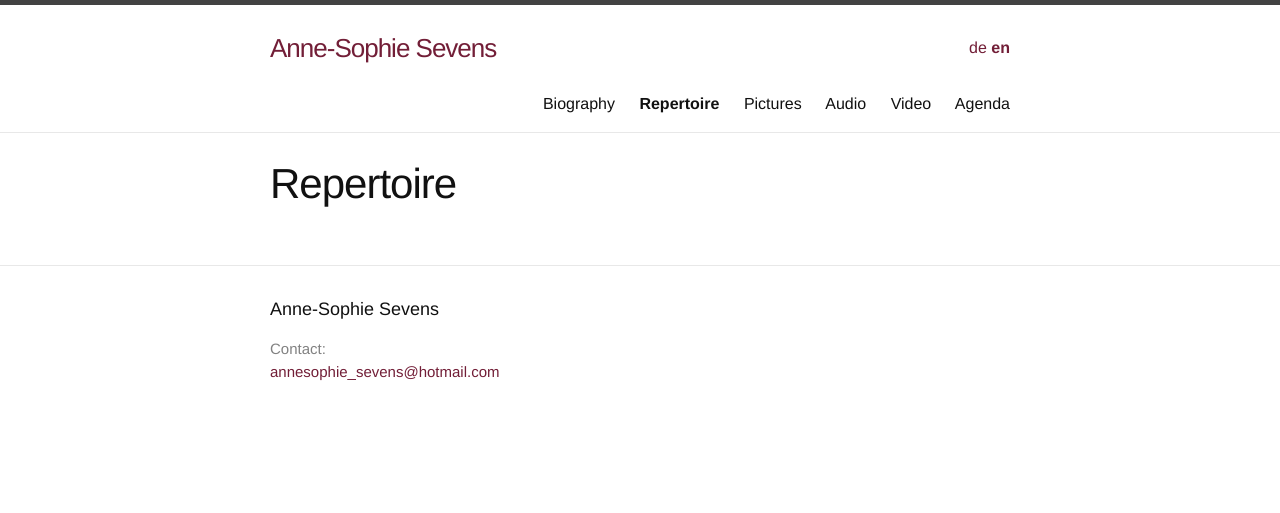
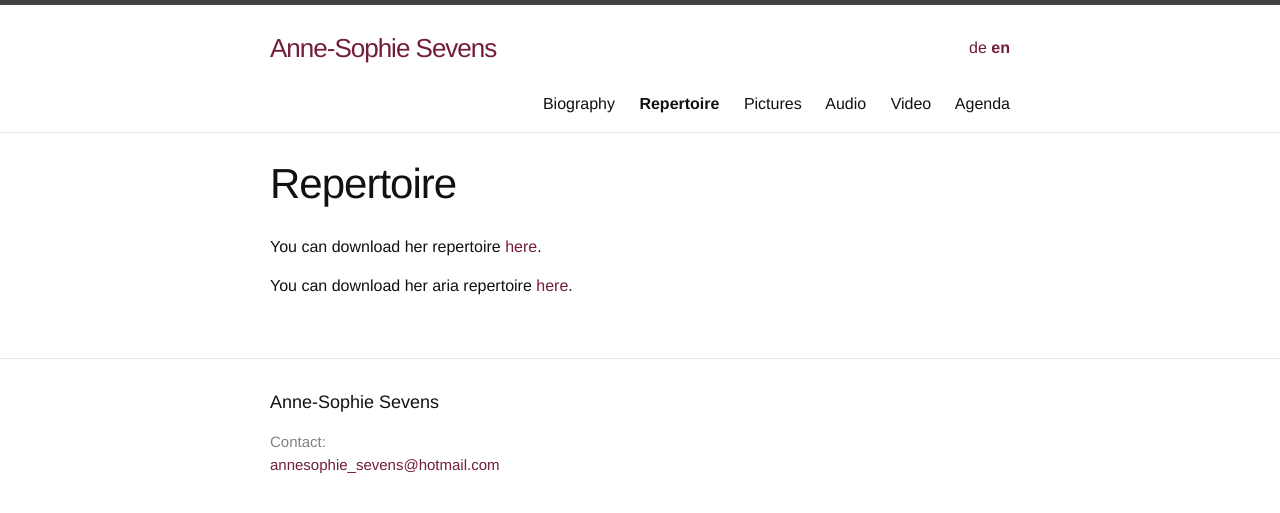
Before and after one commit to annesophie-sevens/annesophie-sevens.github.io, a Jekyll site: the page built from repertoire-en.md, in a window 1280 px wide. Shown: the top 513 px of the page. Built offline with Jekyll 4.4.1, drawn with Linux system fonts in a browser that asks for light colours.

Commit message:
Update repertoire-en.md

```diff
--- a/repertoire-en.md
+++ b/repertoire-en.md
@@ -5,3 +5,7 @@ menuorder: 6
 lang: en
 ref: Repertoire
 ---
+
+You can download her repertoire [here]({{ site.baseurl }}/assets/REP.pdf).
+
+You can download her aria repertoire [here]({{ site.baseurl }}/assets/ARIAS.pdf).
```
